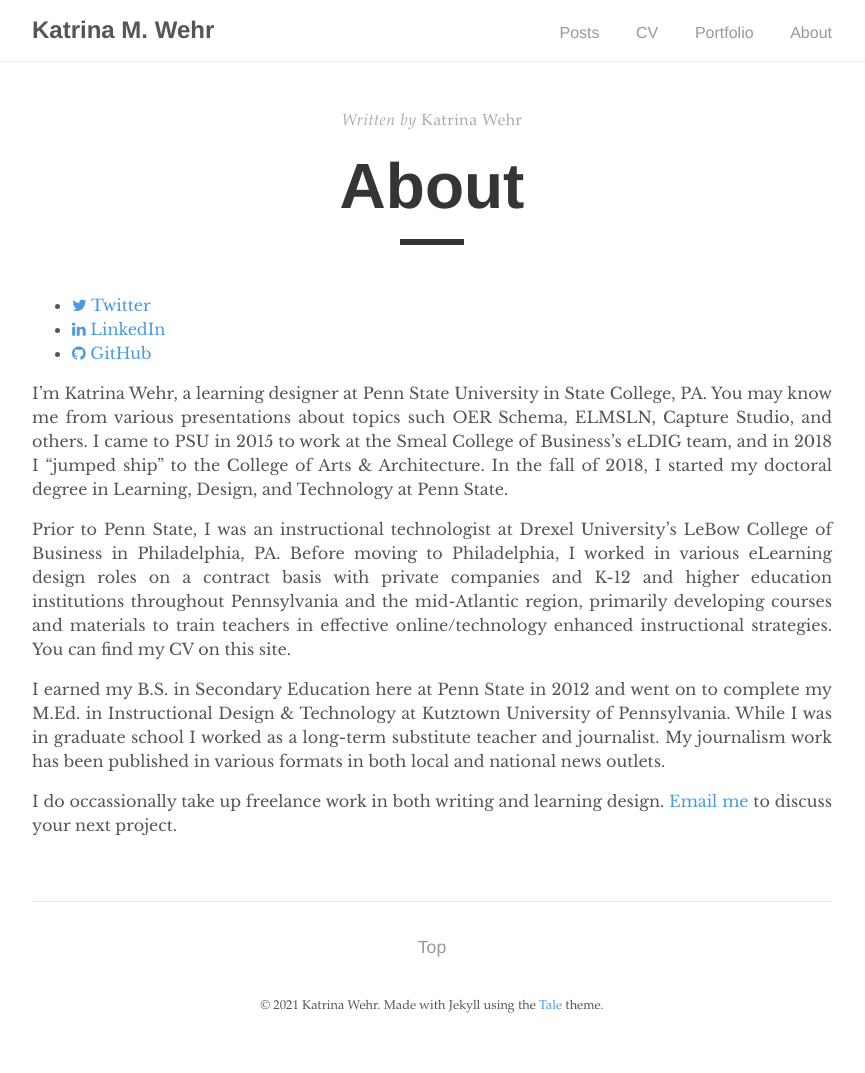
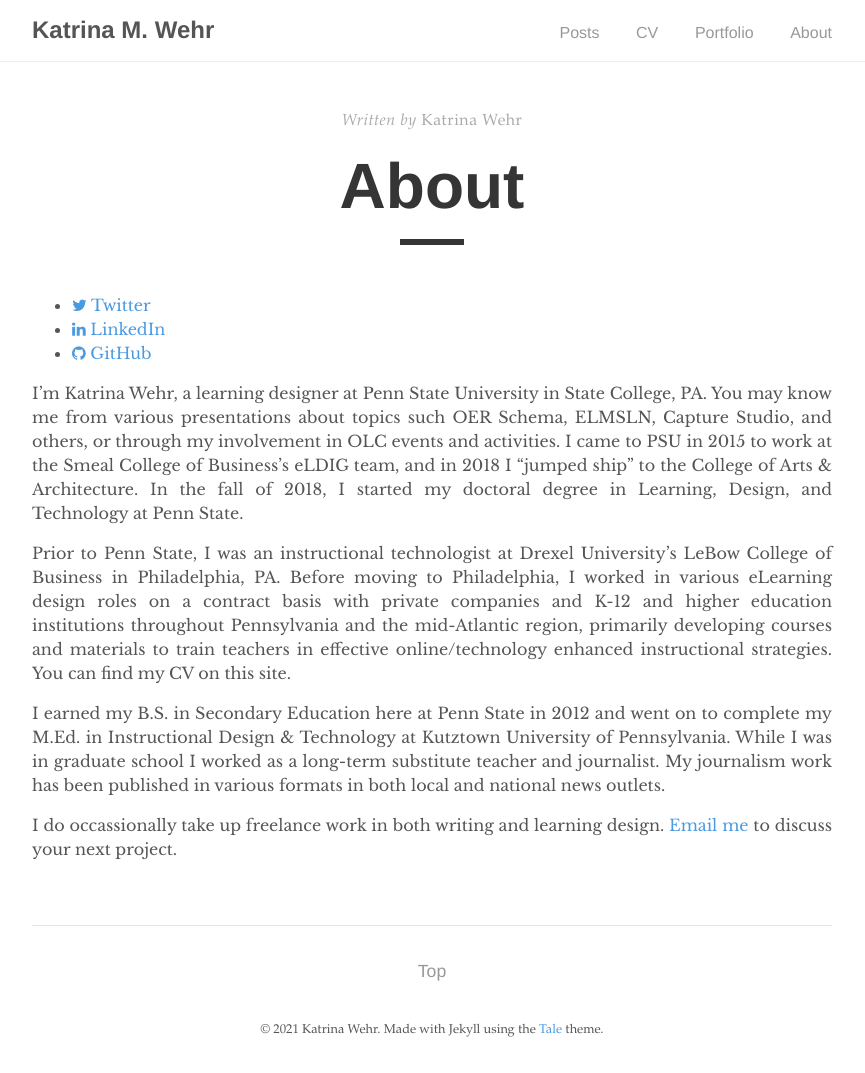
Before and after one commit to kat-wehr/mysite, a Jekyll site: the page built from _pages/about.md, in a window 1280 px wide. Shown: the whole page, without its empty margins (208-1073 px from the left). Built offline with Jekyll 4.4.1, drawn with Linux system fonts in a browser that asks for light colours; nearby versions of some CDN libraries; before the commit the page ends 1049 px from its top, so only the background shows below that.

Commit message:
Update about.md

```diff
--- a/_pages/about.md
+++ b/_pages/about.md
@@ -18,7 +18,7 @@ permalink: /about/
   </ul>
 </p>
 
-I'm Katrina Wehr, a learning designer at Penn State University in State College, PA. You may know me from various presentations about topics such OER Schema, ELMSLN, Capture Studio, and others. I came to PSU in 2015 to work at the Smeal College of Business's eLDIG team, and in 2018 I "jumped ship" to the College of Arts & Architecture. In the fall of 2018, I started my doctoral degree in Learning, Design, and Technology at Penn State.
+I'm Katrina Wehr, a learning designer at Penn State University in State College, PA. You may know me from various presentations about topics such OER Schema, ELMSLN, Capture Studio, and others, or through my involvement in OLC events and activities. I came to PSU in 2015 to work at the Smeal College of Business's eLDIG team, and in 2018 I "jumped ship" to the College of Arts & Architecture. In the fall of 2018, I started my doctoral degree in Learning, Design, and Technology at Penn State.
 
 Prior to Penn State, I was an instructional technologist at Drexel University’s LeBow College of Business in Philadelphia, PA. Before moving to Philadelphia, I worked in various eLearning design roles on a contract basis with private companies and K-12 and higher education institutions throughout Pennsylvania and the mid-Atlantic region, primarily developing courses and materials to train teachers in effective online/technology enhanced instructional strategies. You can find my CV on this site.
 
```
